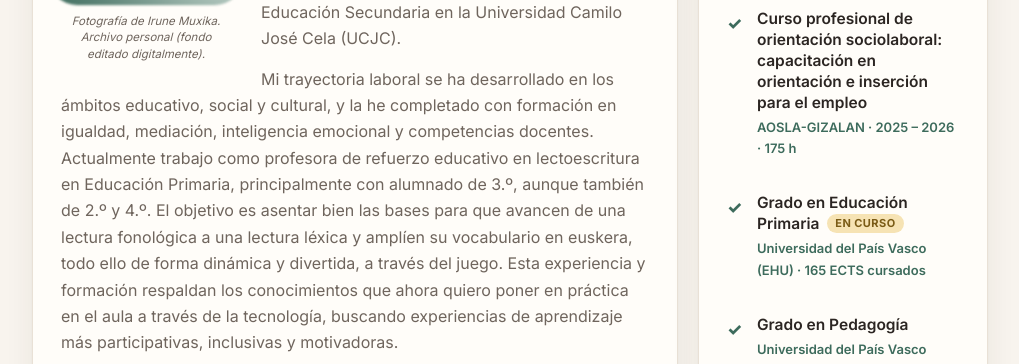
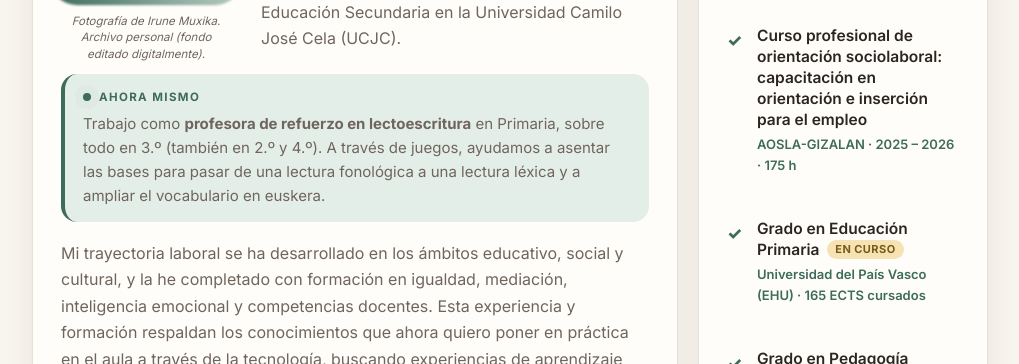
Before and after one commit to irunemuxika/portafolio, a plain HTML site: page index.html in a window 1280 px wide. Shown: the part 1193-1557 px from the top of the page, without its empty margins (130-1149 px from the left). Drawn offline with Linux system fonts and the light colour scheme.

Commit message:
Add files via upload

```diff
--- a/index.html
+++ b/index.html
@@ -775,6 +775,11 @@
   .pen .ink{fill:none;stroke:var(--accent);stroke-width:2;stroke-linecap:round;stroke-dasharray:130;stroke-dashoffset:130;opacity:.7}
   .pen g{transform-box:view-box}
   .pen .ink{animation:draw 1.6s .6s ease-out forwards}
+  .now-box{clear:both;margin:4px 0 18px;padding:14px 18px;border-radius:16px;background:var(--accent-soft);border-left:4px solid var(--accent)}
+  .now-box p{margin:0;font-size:15px;line-height:1.6}
+  .now-box .now-tag{display:flex;align-items:center;gap:8px;font-size:11.5px;font-weight:700;letter-spacing:.12em;text-transform:uppercase;color:var(--accent);margin-bottom:6px}
+  .now-dot{width:8px;height:8px;border-radius:50%;background:var(--accent);box-shadow:0 0 0 0 rgba(61,107,92,.5);animation:nowpulse 2s infinite}
+  @keyframes nowpulse{70%{box-shadow:0 0 0 8px rgba(61,107,92,0)}100%{box-shadow:0 0 0 0 rgba(61,107,92,0)}}
   .taia-src{font-size:12.5px;color:var(--muted);font-style:italic}
   @media (max-width:760px){.taia-grid{grid-template-columns:1fr 1fr}}
   .back{display:inline-block;margin-bottom:22px;color:var(--muted);text-decoration:none;font-weight:600;font-size:15px}
@@ -915,9 +920,13 @@
                 <span lang="es">Soy Irune Muxika, pedagoga. Estudié el Grado en Pedagogía en la Universidad del País Vasco (EHU) entre 2017 y 2021 y, posteriormente, me especialicé en orientación sociolaboral con la asociación AOSLA-GIZALAN. Actualmente curso el Máster de Formación del Profesorado de Educación Secundaria en la Universidad Camilo José Cela (UCJC).</span>
                 <span lang="eu">Irune Muxika naiz, pedagogoa. Pedagogia Gradua ikasi nuen Euskal Herriko Unibertsitatean (EHU) 2017tik 2021era, eta ondoren orientazio soziolaboralean espezializatu nintzen AOSLA-GIZALAN elkartearekin. Gaur egun Bigarren Hezkuntzako Irakasleen Prestakuntzako Masterra egiten ari naiz Camilo José Cela Unibertsitatean (UCJC).</span>
               </p>
+              <div class="now-box">
+                <p class="now-tag"><span class="now-dot"></span><span lang="es">Ahora mismo</span><span lang="eu">Orain</span></p>
+                <p><span lang="es">Trabajo como <strong>profesora de refuerzo en lectoescritura</strong> en Primaria, sobre todo en 3.º (también en 2.º y 4.º). A través de juegos, ayudamos a asentar las bases para pasar de una lectura fonológica a una lectura léxica y a ampliar el vocabulario en euskera.</span><span lang="eu"><strong>Irakurketa-idazketako indartze-irakasle</strong> gisa ari naiz lanean Lehen Hezkuntzan, batez ere 3. mailan (baita 2. eta 4. mailetan ere). Jolasen bidez, oinarriak finkatzen laguntzen dugu, irakurketa fonologikotik irakurketa lexikora igarotzeko eta euskarazko hiztegia zabaltzeko.</span></p>
+              </div>
               <p>
-                <span lang="es">Mi trayectoria laboral se ha desarrollado en los ámbitos educativo, social y cultural, y la he completado con formación en igualdad, mediación, inteligencia emocional y competencias docentes. Actualmente trabajo como profesora de refuerzo educativo en lectoescritura en Educación Primaria, principalmente con alumnado de 3.º, aunque también de 2.º y 4.º. El objetivo es asentar bien las bases para que avancen de una lectura fonológica a una lectura léxica y amplíen su vocabulario en euskera, todo ello de forma dinámica y divertida, a través del juego. Esta experiencia y formación respaldan los conocimientos que ahora quiero poner en práctica en el aula a través de la tecnología, buscando experiencias de aprendizaje más participativas, inclusivas y motivadoras.</span>
-                <span lang="eu">Nire lan-ibilbidea hezkuntza, gizarte eta kultura arloetan garatu da, eta berdintasunean, bitartekaritzan, adimen emozionalean eta irakasle-gaitasunetan jasotako prestakuntzarekin osatu dut. Gaur egun irakurketa-idazketako indartze-irakasle gisa ari naiz lanean Lehen Hezkuntzan, batez ere 3. mailako ikasleekin, baina baita 2. eta 4. mailakoekin ere. Helburua oinarriak ondo finkatzea da, ikasleak irakurketa fonologikotik irakurketa lexikora igaro daitezen eta euskarazko hiztegia zabal dezaten, dena modu dinamiko eta dibertigarrian, jolasen bidez. Esperientzia eta prestakuntza horiek babesten dituzte orain ikasgelan teknologiaren bidez praktikan jarri nahi ditudan ezagutzak, ikaskuntza-esperientzia parte-hartzaileagoak, inklusiboagoak eta motibagarriagoak bilatuz.</span>
+                <span lang="es">Mi trayectoria laboral se ha desarrollado en los ámbitos educativo, social y cultural, y la he completado con formación en igualdad, mediación, inteligencia emocional y competencias docentes. Esta experiencia y formación respaldan los conocimientos que ahora quiero poner en práctica en el aula a través de la tecnología, buscando experiencias de aprendizaje más participativas, inclusivas y motivadoras.</span>
+                <span lang="eu">Nire lan-ibilbidea hezkuntza, gizarte eta kultura arloetan garatu da, eta berdintasunean, bitartekaritzan, adimen emozionalean eta irakasle-gaitasunetan jasotako prestakuntzarekin osatu dut. Esperientzia eta prestakuntza horiek babesten dituzte orain ikasgelan teknologiaren bidez praktikan jarri nahi ditudan ezagutzak, ikaskuntza-esperientzia parte-hartzaileagoak, inklusiboagoak eta motibagarriagoak bilatuz.</span>
               </p>
               <div class="pro-links">
                 <a href="cv.pdf" target="_blank" rel="noopener" id="cvOpen"><svg width="18" height="18" viewBox="0 0 24 24" fill="none" stroke="currentColor" stroke-width="2" stroke-linecap="round" stroke-linejoin="round"><path d="M14 2H6a2 2 0 0 0-2 2v16a2 2 0 0 0 2 2h12a2 2 0 0 0 2-2V8z"/><path d="M14 2v6h6M8 13h8M8 17h5"/></svg><span lang="es">Ver mi CV</span><span lang="eu">Nire CVa ikusi</span></a>
```
